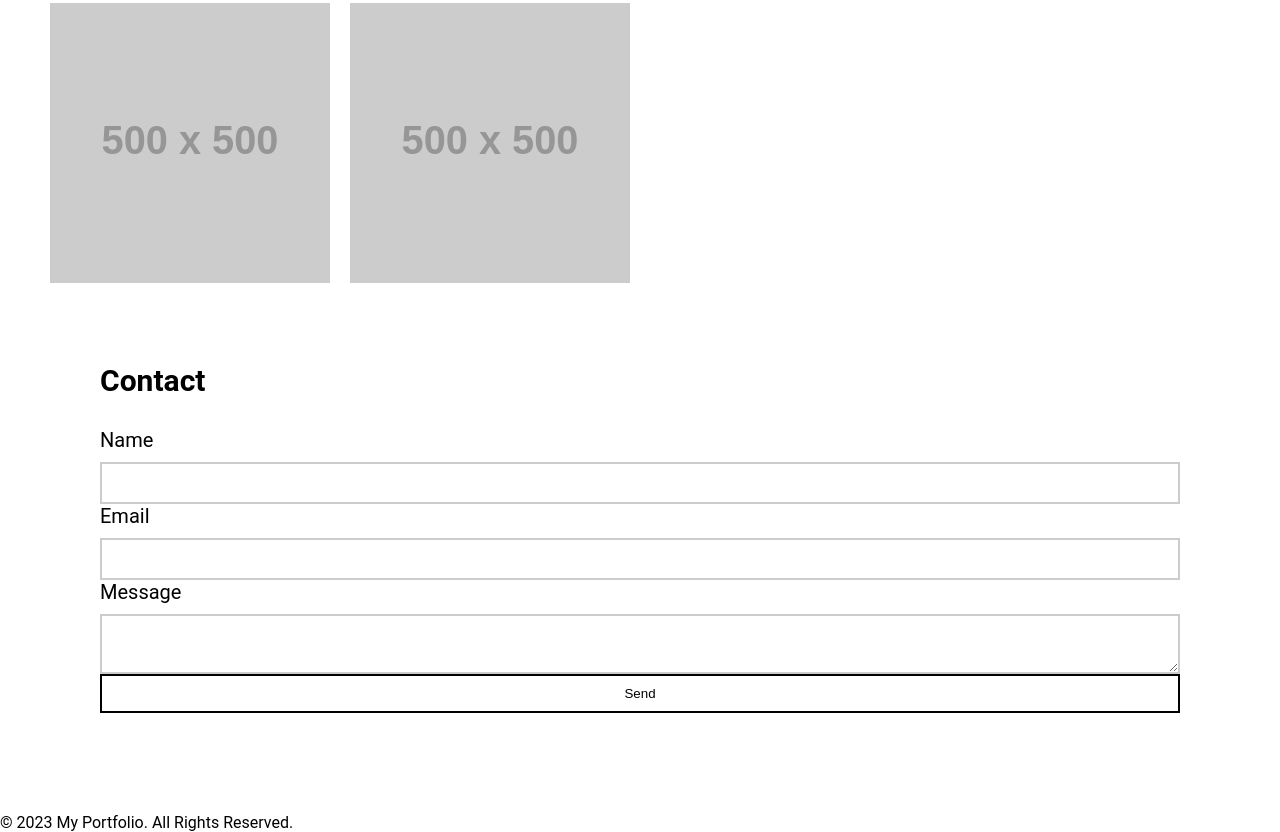
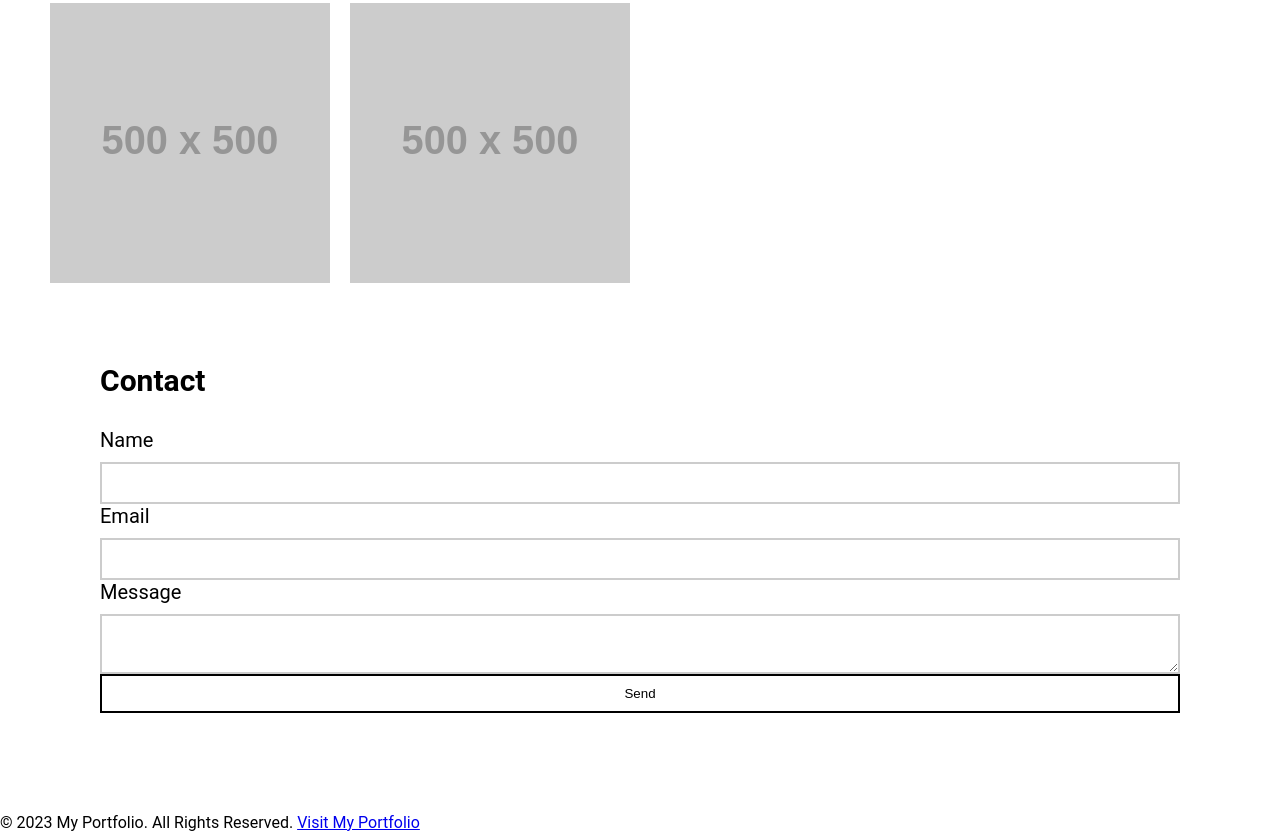
Before and after one commit to tifnguyen03/Webpage, a plain HTML site: page index.html in a window 1280 px wide. Shown: the part 1949-2781 px from the top of the page. Drawn offline with nearby package versions, Linux system fonts and the light colour scheme; placeholder pictures from the web are drawn by us.

Commit message:
web address

```diff
--- a/index.html
+++ b/index.html
@@ -80,7 +80,7 @@
     </main>
 
     <footer>
-      <p>&copy; 2023 My Portfolio. All Rights Reserved.</p>
+        <p>&copy; 2023 My Portfolio. All Rights Reserved. <a href="https://www.myportfolio.com">Visit My Portfolio</a></p>
     </footer>
   </body>
   </html>
```
